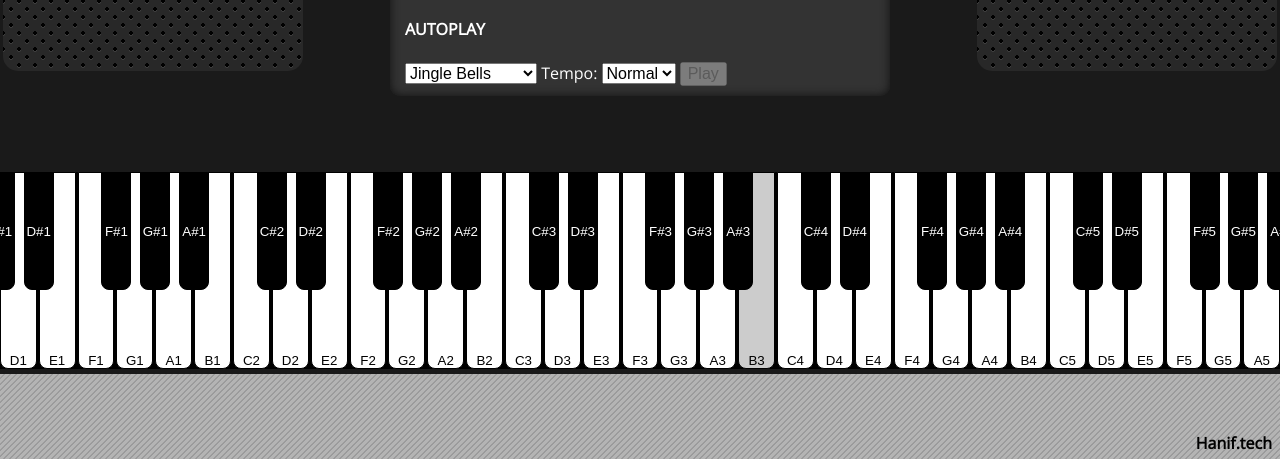
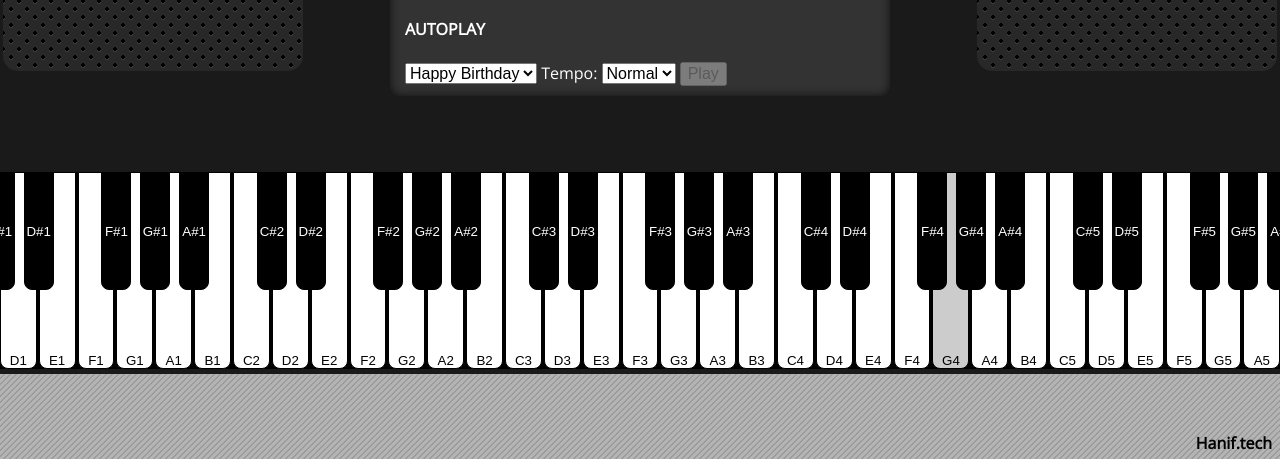
Before and after one commit to HANZ64/Piano-Project, a plain HTML site: page index.html in a window 1280 px wide. Both pictures are taken after a click on the button "Play". Shown: the part 341-800 px from the top of the page. Drawn offline with nearby package versions, Linux system fonts and the light colour scheme.

Commit message:
Updated songs

```diff
--- a/index.html
+++ b/index.html
@@ -21,8 +21,8 @@
         <div class="piano__autoplay">
           <h4 class="piano__heading">AUTOPLAY</h4>
           <select class="piano__song-list">
-            <option value="1">Jingle Bells</option>
-            <option value="2">Happy Birthday</option>
+            <option value="1">Happy Birthday</option>
+            <option value="2">Jingle Bells</option>
           </select>
           <label>Tempo: <select class="piano__tempo">
             <option value="3">Slow</option>
--- a/js/piano.js
+++ b/js/piano.js
@@ -9,8 +9,8 @@ let whiteButtons = [];
 let blackButtons = [];
 
 let jingleBells = `B3,,B3,,B3,,,,B3,,B3,,B3,,,,
-                  B3,,D4,,G3,,A3,B3,,,,,,
-                  C4,,C4,,C4,,,,C4,C4,,B3,,B3,,,,
+                  B3,,D4,,G3,,A3,B3,,,,,,,,
+                  C4,,C4,,C4,,,C4,C4,,B3,,B3,,
                   B3,B3,B3,,A3,,A3,,B3,,A3,,,,D4`;
 
 let happyBirthday = `G4,G4,A4,,G4,,C5,,B4,,,,
@@ -160,7 +160,7 @@ playBtn.addEventListener('click', () => {
   let songNum = songSelect.value;
   playBtn.disabled = true;
   switch(songNum) {
-    case '1' : song(jingleBells, tempo, () => playBtn.disabled = false); break;
-    case '2' : song(happyBirthday, tempo, () => playBtn.disabled = false); break;
+    case '1' : song(happyBirthday, tempo, () => playBtn.disabled = false); break;
+    case '2' : song(jingleBells, tempo, () => playBtn.disabled = false); break;
   }
 })
```
